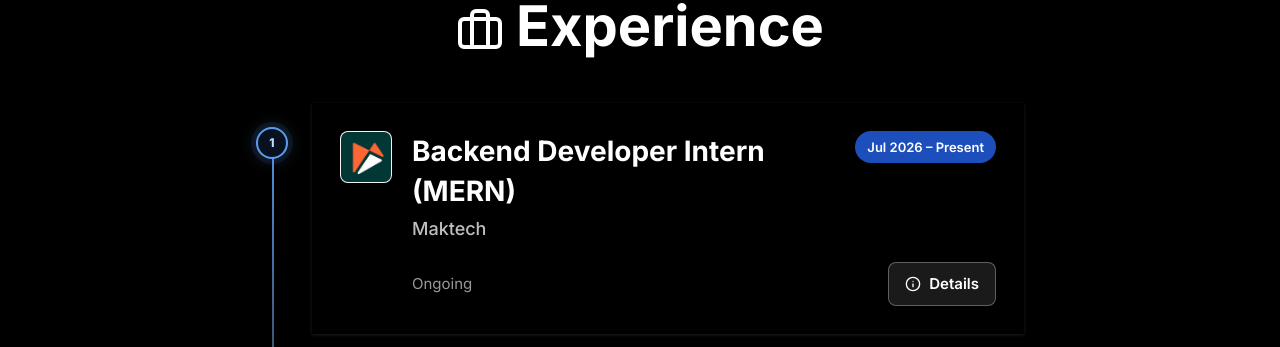
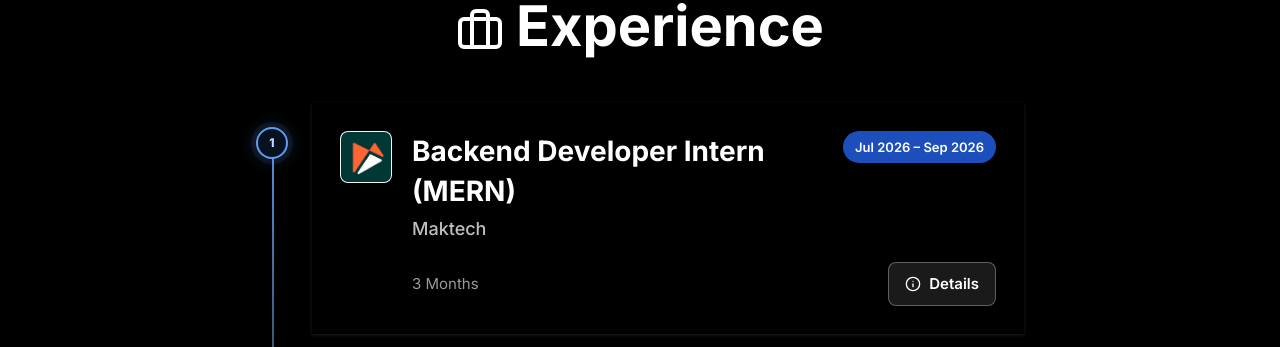
Before and after one commit to chatok-jnr/portfolio, a React (Vite) app: page / in a window 1280 px wide. Shown: the part 2020-2367 px from the top of the page. Built offline with nearby package versions, Linux system fonts and the light colour scheme; a web font is replaced by a local one.

Commit message:
upd: experience section

```diff
--- a/src/component/ExperienceSection.jsx
+++ b/src/component/ExperienceSection.jsx
@@ -8,11 +8,11 @@ const experiences = [
     id: 'maktech',
     company: 'Maktech',
     role: 'Backend Developer Intern (MERN)',
-    badge: 'Jul 2026 – Present',
-    duration: 'Ongoing',
+    badge: 'Jul 2026 – Sep 2026',
+    duration: '3 Months',
     logo: maktechLogo,
     project: null,
-    summary: 'I\'m currently interning as a backend developer, working on authentication, payments, and API infrastructure.',
+   // summary: 'I\'m currently interning as a backend developer, working on authentication, payments, and API infrastructure.',
     contributions: [
       <>Built <strong className="text-white">JWT-based auth</strong> with access/refresh token rotation and role-based authorization</>,
       <>Integrated <strong className="text-white">Stripe payments</strong>, including webhook handling and subscription billing</>,
```
